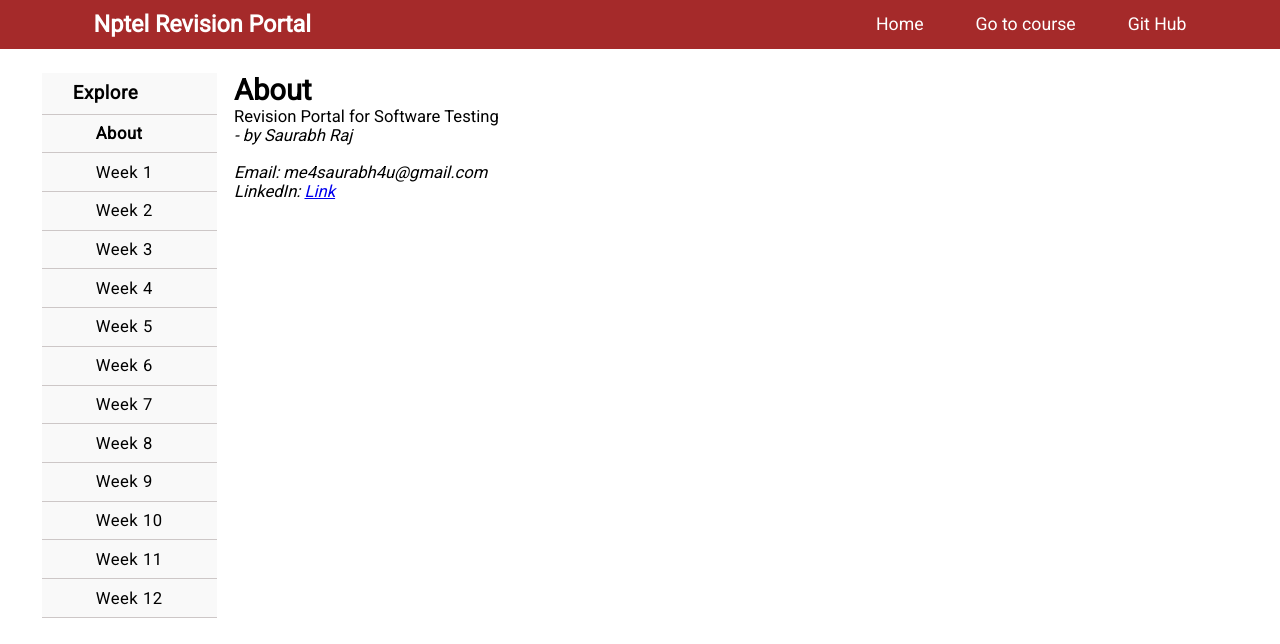
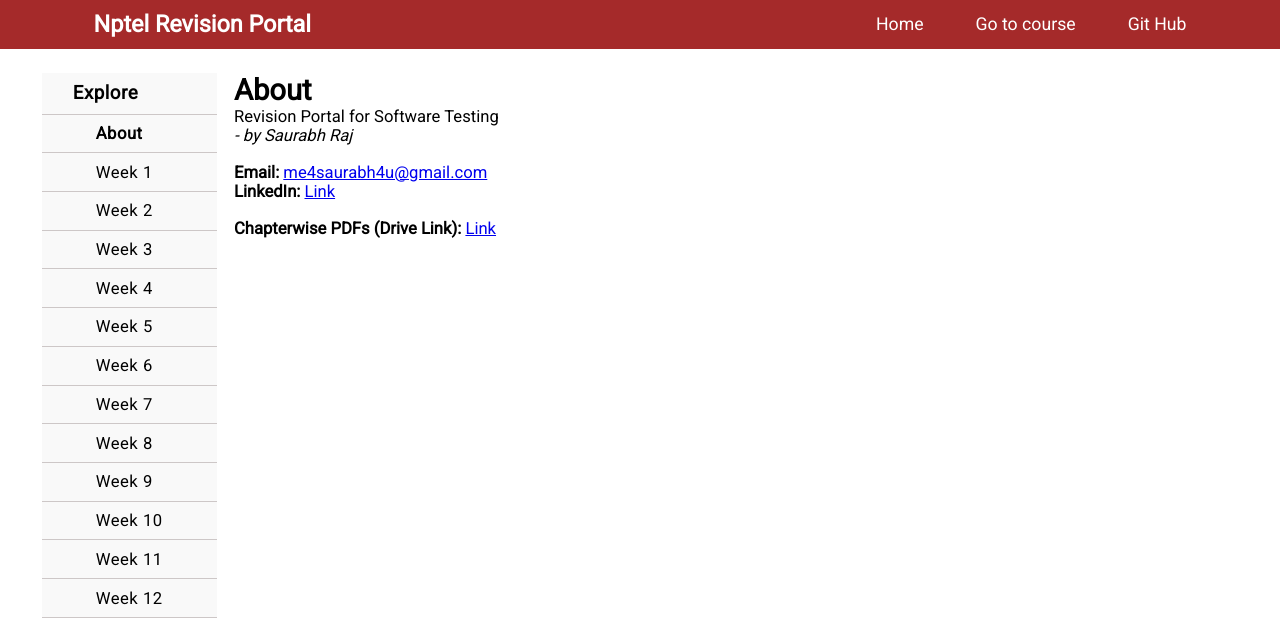
Before and after one commit to coderankita07/Quiz_nptel, a React (Vite) app: page /about in a window 1280 px wide. Shown: the top 644 px of the page. Built offline with nearby package versions, Linux system fonts and the light colour scheme.

Commit message:
Added notes link on about page

```diff
--- a/src/routes/about.jsx
+++ b/src/routes/about.jsx
@@ -1,16 +1,35 @@
-import React from 'react';
-import '../../styles/about.css'
+import React from "react";
+import "../../styles/about.css";
 
 const About = () => {
-    return ( <div className='about'>
-    <h1>About</h1>
-    <p>Revision Portal for Software Testing</p>
-    <p><i>- by Saurabh Raj</i></p>
-    <br />
-    <p><i>Email: me4saurabh4u@gmail.com</i></p>
-    <p><i>LinkedIn: <a href="https://www.linkedin.com/in/saurabhcu/" target="_blank">Link</a></i></p>
+  return (
+    <div className="about">
+      <h1>About</h1>
+      <p>Revision Portal for Software Testing</p>
+      <p>
+        <i>- by Saurabh Raj</i>
+      </p>
+      <br />
+      <p>
+        <strong>Email: </strong> <a href="mailto: me4saurabh4u@gmail.com">me4saurabh4u@gmail.com</a>
+      </p>
+      <p>
+        <strong>
+          LinkedIn:{" "}
+        </strong>
+          <a href="https://www.linkedin.com/in/saurabhcu/" target="_blank">
+            Link
+          </a>
+      </p>
+      <br />
+      <p>
+          <strong>Chapterwise PDFs (Drive Link):{" "}</strong>
+          <a href="https://drive.google.com/drive/folders/1ZF8BbL012nj6dNoRVCAh0mNZP709-9DR" target="_blank">
+             Link
+          </a>{" "}
+      </p>
     </div>
-     );
-}
+  );
+};
 
 export default About;
```
